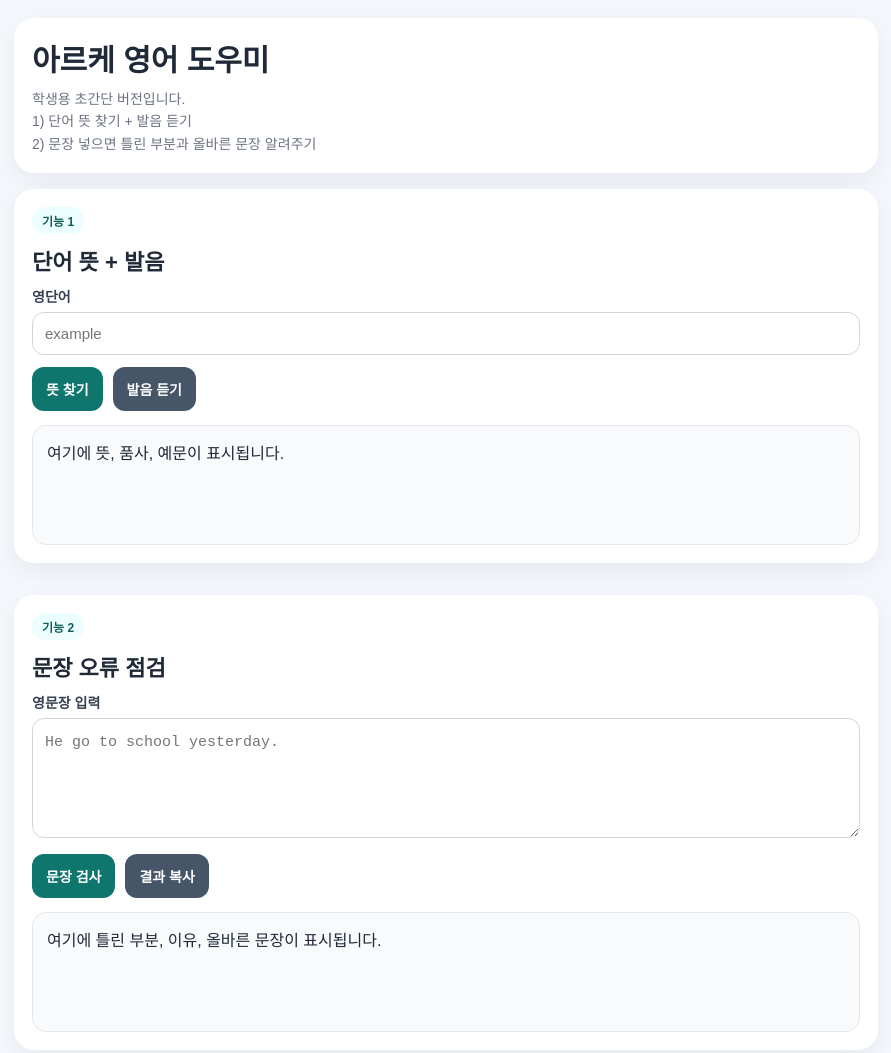
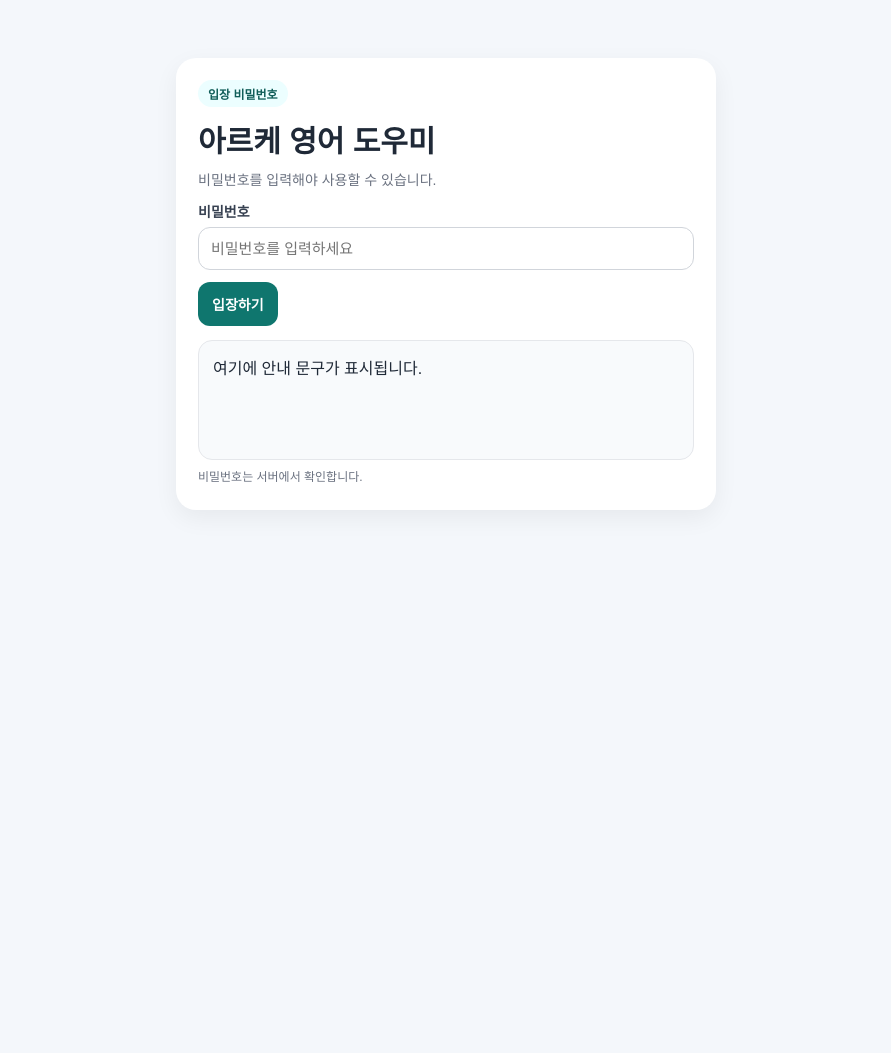
Before and after one commit to seojeongmin35/korean-term, a website: page index.html in a window 1280 px wide. Shown: the top 1053 px of the page, without its empty margins (194-1085 px from the left). After the commit the page ends 800 px from the top, so only its background shows below. Drawn offline with Linux system fonts and the light colour scheme.

Commit message:
Add files via upload

```diff
--- a/index.html
+++ b/index.html
@@ -35,10 +35,38 @@
       font-size: 12px; font-weight: 700; margin-bottom: 10px;
     }
     .small { font-size: 12px; color: #6b7280; line-height: 1.6; margin-top: 8px; }
+    .hidden { display: none; }
+    .center-card {
+      max-width: 540px;
+      margin: 40px auto;
+      background: #fff;
+      border-radius: 20px;
+      box-shadow: 0 8px 24px rgba(0,0,0,0.06);
+      padding: 22px;
+    }
   </style>
 </head>
 <body>
-  <div class="wrap">
+  <div id="gateScreen" class="wrap">
+    <div class="center-card">
+      <div class="badge">입장 비밀번호</div>
+      <h1>아르케 영어 도우미</h1>
+      <div class="sub">
+        비밀번호를 입력해야 사용할 수 있습니다.
+      </div>
+      <label for="sitePassword">비밀번호</label>
+      <input id="sitePassword" type="password" placeholder="비밀번호를 입력하세요" />
+      <div class="row">
+        <button onclick="enterSite()">입장하기</button>
+      </div>
+      <div id="gateOutput" class="output">여기에 안내 문구가 표시됩니다.</div>
+      <div class="small">
+        비밀번호는 서버에서 확인합니다.
+      </div>
+    </div>
+  </div>
+
+  <div id="appScreen" class="wrap hidden">
     <div class="hero">
       <h1>아르케 영어 도우미</h1>
       <div class="sub">
@@ -80,17 +108,64 @@
           <button onclick="testConnection()">연결 테스트</button>
         </div>
         <div id="testOutput" class="output">여기에 연결 상태가 표시됩니다.</div>
-        <div class="small">학생에게는 이 버튼을 굳이 안내하지 않아도 됩니다.</div>
       </div>
     </div>
   </div>
 
 <script>
+let siteUnlocked = false;
+
+function showApp() {
+  document.getElementById('gateScreen').classList.add('hidden');
+  document.getElementById('appScreen').classList.remove('hidden');
+}
+
+async function enterSite() {
+  const pw = document.getElementById('sitePassword').value.trim();
+  const out = document.getElementById('gateOutput');
+  if (!pw) {
+    out.innerHTML = '<span class="err">비밀번호를 입력하세요.</span>';
+    return;
+  }
+
+  out.textContent = '확인 중...';
+
+  try {
+    const res = await fetch('/api/auth', {
+      method: 'POST',
+      headers: { 'Content-Type': 'application/json' },
+      body: JSON.stringify({ password: pw })
+    });
+
+    const data = await res.json();
+    if (!res.ok) {
+      out.innerHTML = '<span class="err">' + escapeHtml(data.error || '비밀번호 확인 실패') + '</span>';
+      return;
+    }
+
+    if (data.ok) {
+      siteUnlocked = true;
+      out.innerHTML = '<span class="ok">입장 성공</span>';
+      showApp();
+    } else {
+      out.innerHTML = '<span class="err">비밀번호가 틀렸습니다.</span>';
+    }
+  } catch (e) {
+    out.innerHTML = '<span class="err">서버 연결 중 오류가 발생했습니다.</span>';
+  }
+}
+
 async function callApi(mode, text) {
+  if (!siteUnlocked) {
+    throw new Error('먼저 비밀번호를 입력해야 합니다.');
+  }
+
+  const password = document.getElementById('sitePassword').value.trim();
+
   const res = await fetch('/api/ai', {
     method: 'POST',
     headers: { 'Content-Type': 'application/json' },
-    body: JSON.stringify({ mode, text })
+    body: JSON.stringify({ mode, text, password })
   });
 
   let data = {};
--- a/package.json
+++ b/package.json
@@ -1,7 +1,7 @@
 {
-  "name": "arche-simple-vercel",
+  "name": "arche-simple-vercel-password",
   "private": true,
   "version": "1.0.0",
-  "description": "아르케 영어 도우미 - 학생용 초간단 Vercel 배포용",
+  "description": "아르케 영어 도우미 - 비밀번호 보호 버전",
   "license": "UNLICENSED"
 }
```
Also changed, not shown: api/ai.js (+10 -1 lines), api/auth.js (added, +18 -0 lines), README_초간단설치.txt.
